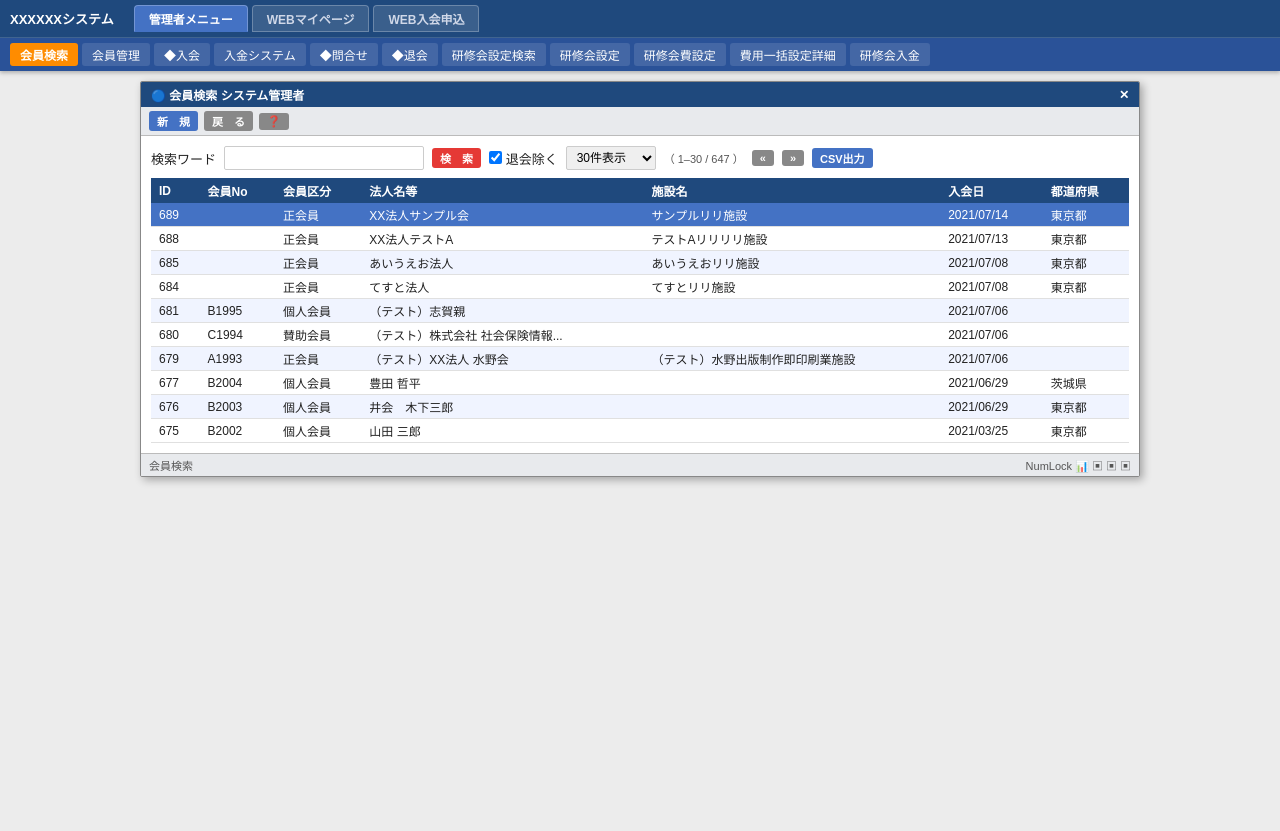
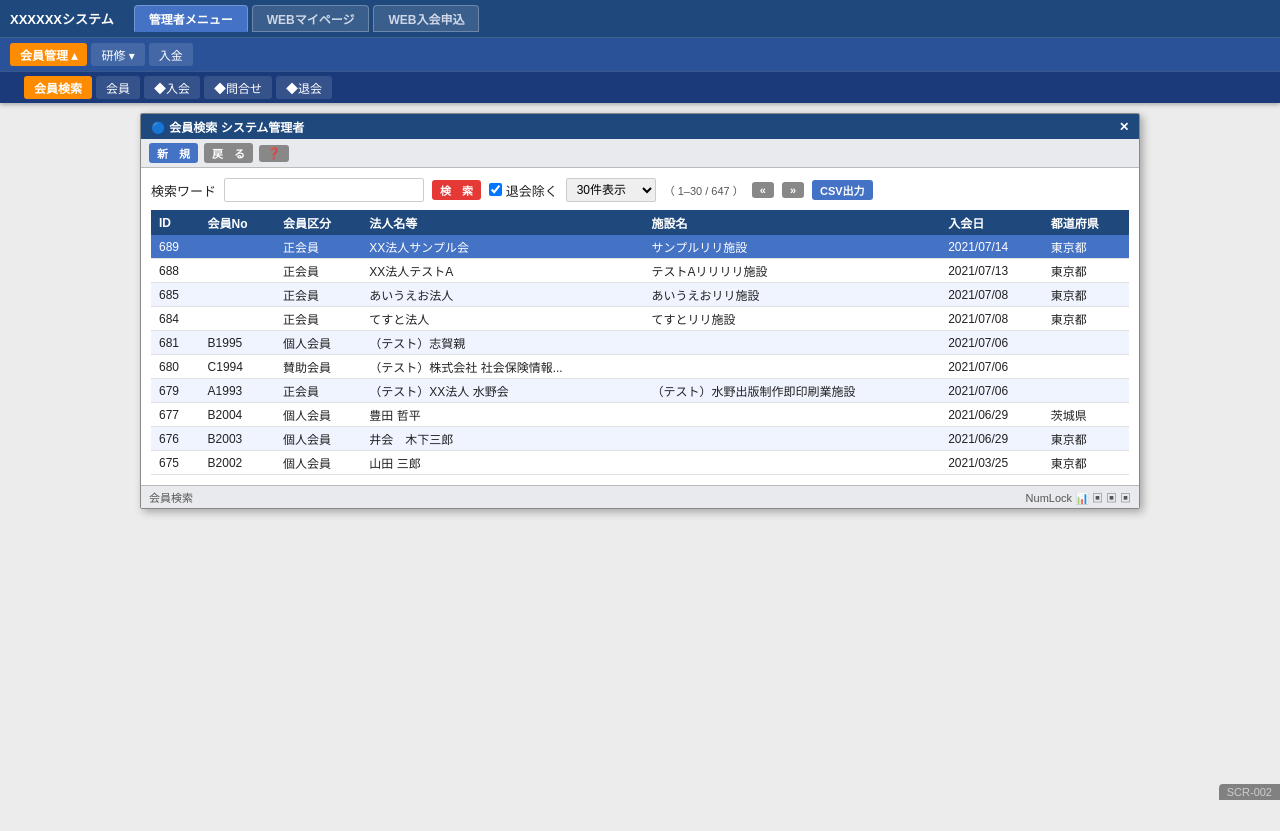
Before and after one commit to woodygaragelab/fedsample, a React (Vite) app: page /web/login in a window 1280 px wide. Both pictures are taken after a click on the button "管理者メニュー". Before the commit the page ends 800 px from the top, so only its background shows below. Built offline with nearby package versions, Linux system fonts and the light colour scheme.

Commit message:
研修メニュー階層修正

```diff
--- a/src/App.tsx
+++ b/src/App.tsx
@@ -1,5 +1,17 @@
-import { Routes, Route, Navigate } from 'react-router-dom';
+import { Routes, Route, Navigate, useLocation } from 'react-router-dom';
 import Header from './components/Header';
+import { routes } from './routes';
+
+function ScreenIdFooter(): JSX.Element {
+  const { pathname } = useLocation();
+  const route = routes.find((r) =>
+    r.path === '/' ? pathname === '/' : pathname.startsWith(r.path)
+  );
+  if (!route) return <></>;
+  return (
+    <div className="screen-id-footer">{route.id}</div>
+  );
+}
 
 import ScrTopMenu       from './screens/ScrTopMenu';
 import ScrMemberSearch  from './screens/ScrMemberSearch';
@@ -80,6 +92,7 @@ export default function App(): JSX.Element {
           <Route path="*" element={<Navigate to="/" replace />} />
         </Routes>
       </main>
+      <ScreenIdFooter />
     </>
   );
 }
--- a/src/components/Header.tsx
+++ b/src/components/Header.tsx
@@ -11,31 +11,80 @@ const GROUP_DEFAULT_PATH: Record<ScreenGroup, string> = {
   'WEB入会申込':  '/apply/form',
 };
 
+type SubMenuDef = { label: string; ids: string[] };
+
+const SUB_MENUS: Partial<Record<ScreenGroup, SubMenuDef[]>> = {
+  '管理者メニュー': [
+    { label: '会員管理', ids: ['SCR-002', 'SCR-003', 'SCR-004', 'SCR-007', 'SCR-008'] },
+    { label: '研修', ids: ['SCR-301', 'SCR-302', 'SCR-303', 'SCR-304', 'SCR-311'] },
+  ],
+  'WEBマイページ': [
+    { label: '研修申込', ids: ['SCR-305', 'SCR-306', 'SCR-307', 'SCR-308', 'SCR-309', 'SCR-310'] },
+  ],
+};
+
+const groups = routes.reduce<Record<ScreenGroup, RouteDef[]>>(
+  (acc, r) => {
+    (acc[r.group] ||= []).push(r);
+    return acc;
+  },
+  { '管理者メニュー': [], 'WEBマイページ': [], 'WEB入会申込': [] }
+);
+
+function resolveGroup(pathname: string): ScreenGroup {
+  const r = routes.find((r) =>
+    r.path === '/' ? pathname === '/' : pathname.startsWith(r.path)
+  );
+  return r?.group ?? '管理者メニュー';
+}
+
+function resolveSubMenu(group: ScreenGroup, pathname: string): string | null {
+  const r = routes.find((r) =>
+    r.path === '/' ? pathname === '/' : pathname.startsWith(r.path)
+  );
+  return (SUB_MENUS[group] ?? []).find((sm) => sm.ids.includes(r?.id ?? ''))?.label ?? null;
+}
+
 export default function Header(): JSX.Element {
   const location = useLocation();
+  const navigate = useNavigate();
 
-  // 現在のパスが属するグループを判定
-  const activeRoute = routes.find((r) =>
-    r.path === '/' ? location.pathname === '/' : location.pathname.startsWith(r.path)
+  const [selectedGroup, setSelectedGroup] = useState<ScreenGroup>(() =>
+    resolveGroup(location.pathname)
   );
-  const currentGroup: ScreenGroup = activeRoute?.group ?? '管理者メニュー';
+  const [openSubMenu, setOpenSubMenu] = useState<string | null>(() =>
+    resolveSubMenu(resolveGroup(location.pathname), location.pathname)
+  );
 
-  const navigate = useNavigate();
-  const [selectedGroup, setSelectedGroup] = useState<ScreenGroup>(currentGroup);
+  // パス変化時にグループとサブメニューを追従
+  useEffect(() => {
+    const group = resolveGroup(location.pathname);
+    const sub = resolveSubMenu(group, location.pathname);
+    setSelectedGroup(group);
+    if (sub !== null) setOpenSubMenu(sub); // サブメニュー項目に遷移した場合のみ展開
+  }, [location.pathname]);
 
-  // パス変化時にグループを自動追従
-  useEffect(() => {
-    setSelectedGroup(currentGroup);
-  }, [currentGroup]);
+  const subMenuDefs = SUB_MENUS[selectedGroup] ?? [];
+  const subMenuIds = new Set(subMenuDefs.flatMap((sm) => sm.ids));
 
-  // グルーピング
-  const groups = routes.reduce<Record<ScreenGroup, RouteDef[]>>(
-    (acc, r) => {
-      (acc[r.group] ||= []).push(r);
-      return acc;
-    },
-    { '管理者メニュー': [], 'WEBマイページ': [], 'WEB入会申込': [] }
+  const row2Routes = groups[selectedGroup].filter(
+    (r) => r.id !== 'SCR-001' && r.id !== 'SCR-101' && !subMenuIds.has(r.id)
   );
+
+  const activeSubMenuDef = subMenuDefs.find((sm) => sm.label === openSubMenu);
+  const row3Routes = activeSubMenuDef
+    ? groups[selectedGroup].filter((r) => activeSubMenuDef.ids.includes(r.id))
+    : [];
+
+  function handleGroupClick(g: ScreenGroup) {
+    setSelectedGroup(g);
+    setOpenSubMenu(null);
+    navigate(GROUP_DEFAULT_PATH[g]);
+  }
+
+  function handleSubMenuToggle(label: string) {
+    setOpenSubMenu((prev) => (prev === label ? null : label));
+  }
 
   return (
     <header className="app-header">
@@ -47,7 +96,7 @@ export default function Header(): JSX.Element {
             <button
               key={g}
               className={'group-tab' + (selectedGroup === g ? ' active' : '')}
-              onClick={() => { setSelectedGroup(g); navigate(GROUP_DEFAULT_PATH[g]); }}
+              onClick={() => handleGroupClick(g)}
             >
               {g}
             </button>
@@ -55,9 +104,18 @@ export default function Header(): JSX.Element {
         </nav>
       </div>
 
-      {/* 2段目: 選択グループの処理名（SCR-001 TopMenu は除外、SCR-101 ログインは右端） */}
+      {/* 2段目: サブメニューカテゴリボタン（左端）+ 処理名ナビリンク */}
       <div className="header-row2">
-        {groups[selectedGroup].filter((r) => r.id !== 'SCR-001' && r.id !== 'SCR-101').map((r) => (
+        {subMenuDefs.map((sm) => (
+          <button
+            key={sm.label}
+            className={'nav-link submenu-btn' + (openSubMenu === sm.label ? ' active' : '')}
+            onClick={() => handleSubMenuToggle(sm.label)}
+          >
+            {sm.label} {openSubMenu === sm.label ? '▴' : '▾'}
+          </button>
+        ))}
+        {row2Routes.map((r) => (
           <NavLink
             key={r.path}
             to={r.path}
@@ -79,6 +137,23 @@ export default function Header(): JSX.Element {
           </NavLink>
         )}
       </div>
+
+      {/* 3段目: サブメニュー項目（openSubMenu が設定されているときのみ表示） */}
+      {row3Routes.length > 0 && (
+        <div className="header-row3">
+          {row3Routes.map((r) => (
+            <NavLink
+              key={r.path}
+              to={r.path}
+              end={r.path === '/'}
+              className={({ isActive }) => 'nav-link' + (isActive ? ' active' : '')}
+              title={`${r.id} ${r.label}`}
+            >
+              {r.label}
+            </NavLink>
+          ))}
+        </div>
+      )}
     </header>
   );
 }
--- a/src/index.css
+++ b/src/index.css
@@ -167,6 +167,15 @@
 html, body, #root { height: 100%; }
 body { padding-top: 0; }
 
+/* 画面IDフッター */
+.screen-id-footer {
+  position: fixed; bottom: 0; right: 0;
+  background: rgba(0,0,0,0.45); color: #ccc;
+  font-size: 11px; padding: 2px 8px;
+  border-top-left-radius: 4px;
+  pointer-events: none; z-index: 9999;
+}
+
 /* ページ本体コンテナ */
 .app-main {
   padding: 10px 16px 30px;
@@ -220,6 +229,20 @@ body { padding-top: 0; }
   display: flex; align-items: center; gap: 4px; flex-wrap: wrap;
   padding: 5px 10px;
   background: #2a5298;
+}
+/* 3段目: サブメニュー項目 */
+.app-header .header-row3 {
+  display: flex; align-items: center; gap: 4px; flex-wrap: wrap;
+  padding: 4px 10px 4px 24px;
+  background: #1a3a7a;
+  border-top: 1px solid rgba(255,255,255,0.15);
+}
+/* サブメニューカテゴリボタン */
+.app-header .submenu-btn {
+  cursor: pointer;
+  border: none;
+  font-family: inherit;
+  font-size: inherit;
 }
 .app-header .nav-link {
   background: rgba(255,255,255,0.12);
--- a/src/routes.ts
+++ b/src/routes.ts
@@ -18,9 +18,9 @@ export const routes: RouteDef[] = [
   // 管理者メニュー
   { path: '/',              id: 'SCR-001', label: 'TopMenu',        group: '管理者メニュー' },
   { path: '/member/search', id: 'SCR-002', label: '会員検索',         group: '管理者メニュー' },
-  { path: '/member/admin',  id: 'SCR-003', label: '会員管理',         group: '管理者メニュー' },
+  { path: '/member/admin',  id: 'SCR-003', label: '会員',             group: '管理者メニュー' },
   { path: '/admission',     id: 'SCR-004', label: '◆入会',           group: '管理者メニュー' },
-  { path: '/payment',       id: 'SCR-006', label: '入金システム',     group: '管理者メニュー' },
+  { path: '/payment',       id: 'SCR-006', label: '入金',           group: '管理者メニュー' },
   { path: '/inquiry',       id: 'SCR-007', label: '◆問合せ',         group: '管理者メニュー' },
   { path: '/withdrawal',    id: 'SCR-008', label: '◆退会',           group: '管理者メニュー' },
   // 研修会システム (SCR-301〜311)
```
